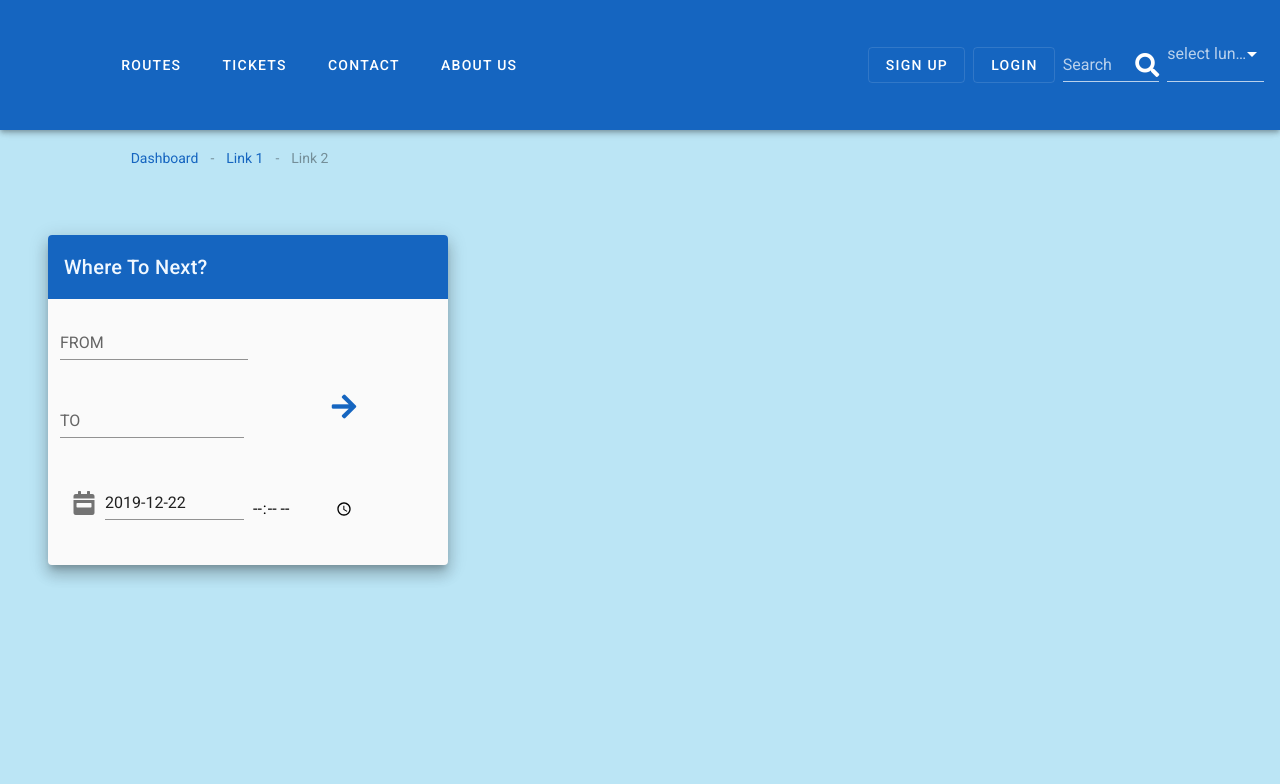
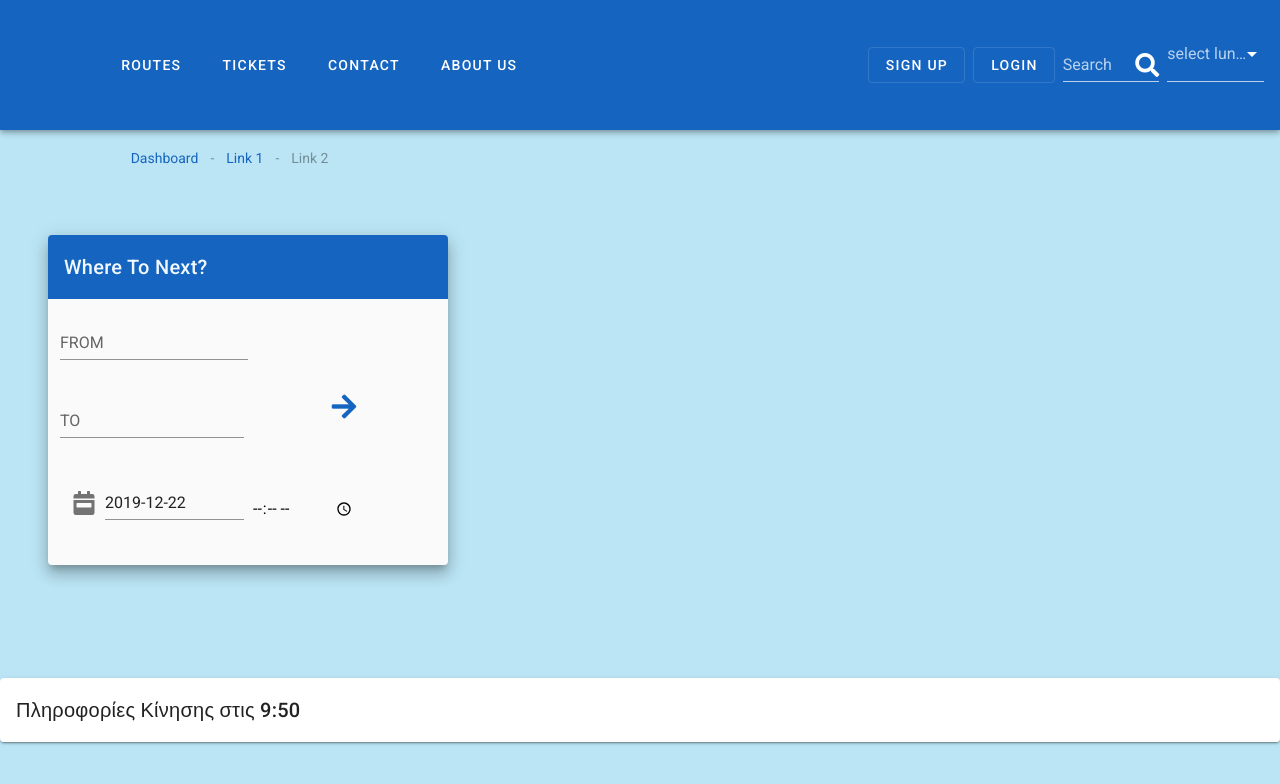
Before and after one commit to giatrakosg/eam3, a Vue app: page / in a window 1280 px wide. Shown: the top 784 px of the page. Built offline with nearby package versions, Linux system fonts and the light colour scheme.

Commit message:
create traffic component

```diff
--- a/package.json
+++ b/package.json
@@ -15,6 +15,7 @@
     "font-awesome": "^4.7.0",
     "jquery": "^3.4.1",
     "leaflet": "^1.6.0",
+    "moment": "^2.24.0",
     "timeline-vuejs": "^1.0.10",
     "vee-validate": "^3.2.1",
     "vue": "^2.6.10",
--- /dev/null
+++ b/src/components/StationInfo/Traffic.vue
@@ -0,0 +1,32 @@
+<template lang="html">
+  <div class="">
+    <v-card>
+
+      <v-card-title>Πληροφορίες Κίνησης στις  {{this.timestamp}}</v-card-title>
+    </v-card>
+  </div>
+</template>
+
+<script>
+import moment from 'moment';
+export default {
+  name : 'Traffic' ,
+  data () {
+    return {
+      timestamp : ''
+    }
+  },
+  created() {
+      setInterval(this.getNow, 1000);
+  },
+  methods: {
+      getNow: function() {
+          this.timestamp = moment().format('h:mm');
+      }
+  }
+
+}
+</script>
+
+<style lang="css" scoped>
+</style>
--- a/src/views/Home.vue
+++ b/src/views/Home.vue
@@ -1,25 +1,31 @@
 <template>
+  <div >
     <v-row justify="center" dense>
-
       <v-col >
-
         <v-img  contain
                      src="../assets/athena-card.png">
         <SearchRouteForm class="m-5"/>
         </v-img>
-
-
       </v-col>
-
     </v-row>
+    <v-row>
+      <v-col>
+        <Traffic />
+      </v-col>
+    </v-row>
+  </div>
 </template>
 
 <script>
 
 
 import SearchRouteForm from "../components/Home/HomeSearchRouteForm";
+import Traffic from "../components/StationInfo/Traffic"
 export default {
   name: 'Home',
-  components: {SearchRouteForm},
+  components: {
+    SearchRouteForm ,
+    Traffic
+  },
 };
 </script>
```
Lines whose indentation alone changed are shown as unchanged.
